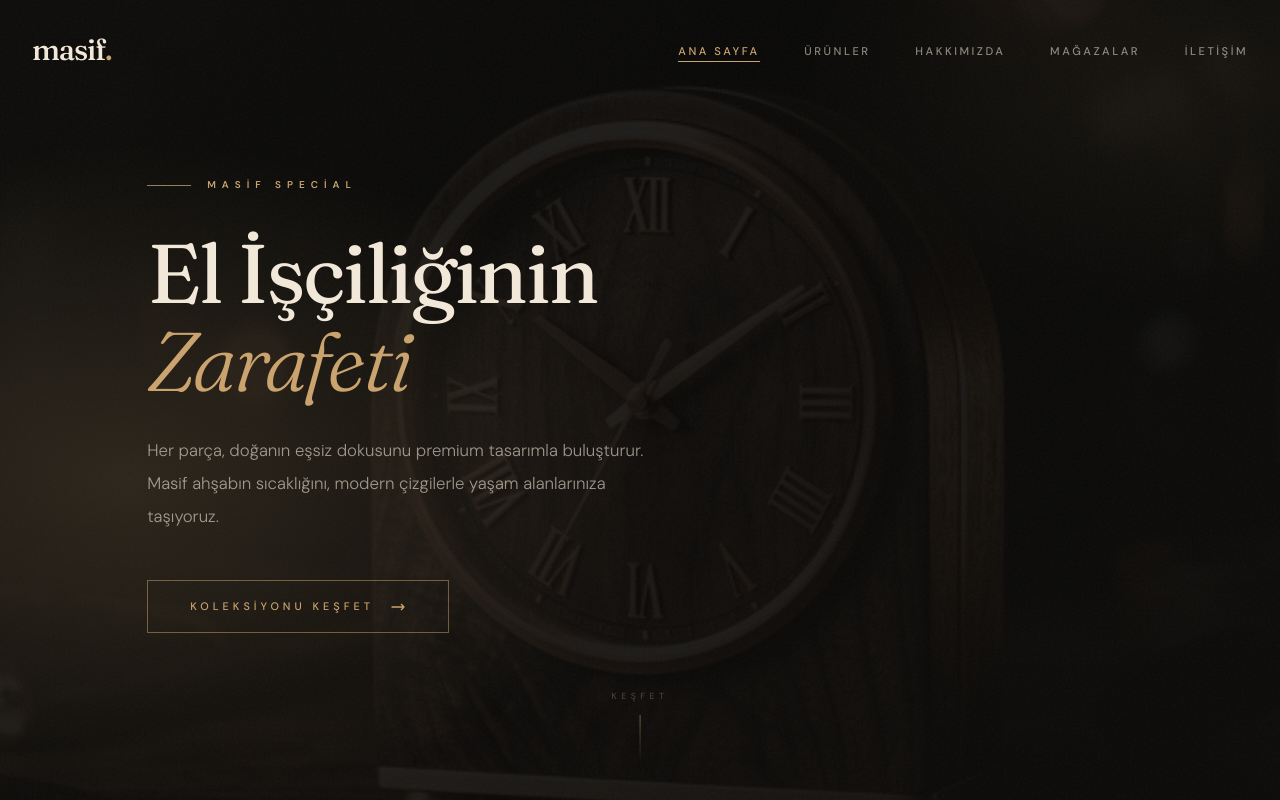
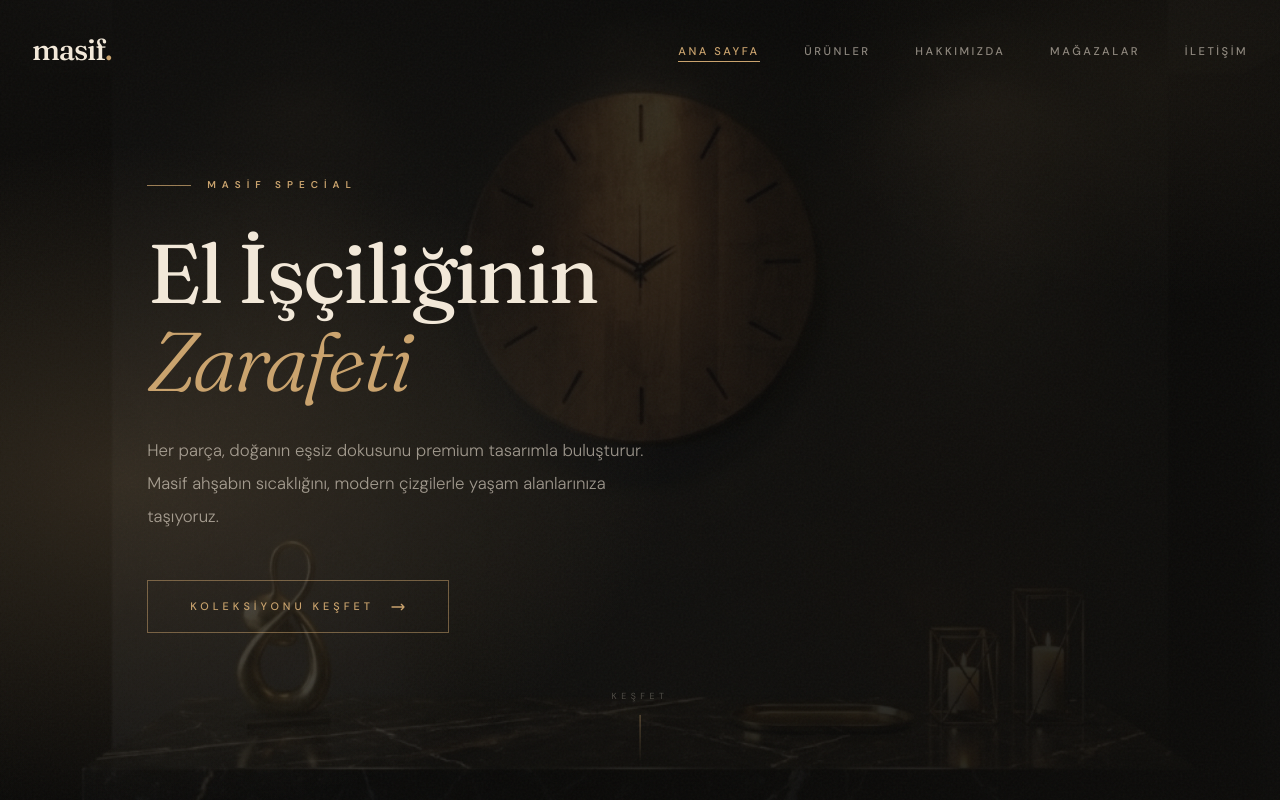
Before and after one commit to masiftasarimahsap-bit/Web-site-taslak-Caude, a plain HTML site: page index.html in a window 1280 px wide. Shown: the top 800 px of the page. Drawn offline with Linux system fonts and the light colour scheme.

Commit message:
Hero arka planı gerçek ürün görseli ile güncellendi
- hero.png yerine wall_clock_1.jpg kullanıldı
- Arka plan parlaklığı .22 → .45 artırıldı

Co-Authored-By: Claude Sonnet 4.6 <noreply@anthropic.com>

```diff
--- a/index.html
+++ b/index.html
@@ -67,7 +67,7 @@
     <section class="hero" id="anasayfa">
       <div class="hero-bg">
         <img
-          src="images/hero.png"
+          src="images/wall_clock_1.jpg"
           alt="masif. premium ahşap ürünler"
           loading="eager"
         />
--- a/style.css
+++ b/style.css
@@ -301,7 +301,7 @@ section { position: relative; }
 .hero-bg img {
   width: 100%; height: 100%;
   object-fit: cover;
-  filter: brightness(.22) saturate(.65);
+  filter: brightness(.45) saturate(.85);
 }
 
 /* Cinematic overlay: deep dark + amber warmth radiating from left */
```
